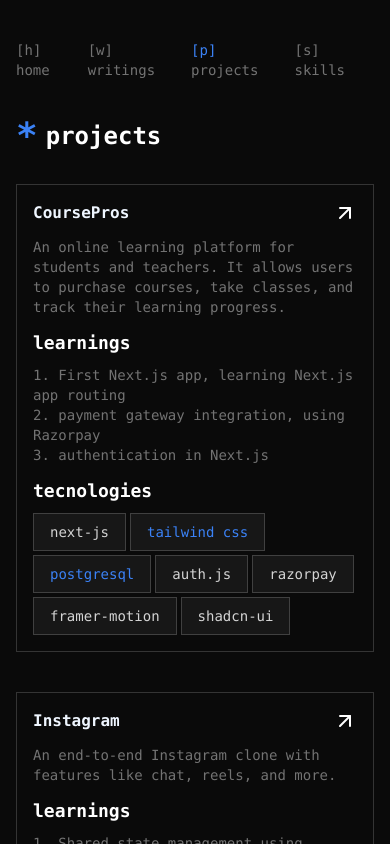
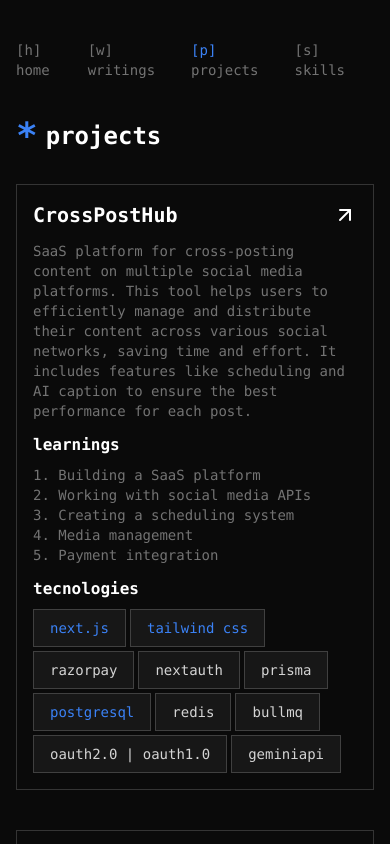
Before and after one commit to hanuchaudhary/PortfolioOg, a Next.js app: page /projects in a window 390 px wide. Shown: the top 844 px of the page. Built offline with nearby package versions, Linux system fonts and the light colour scheme.

Commit message:
Responsive Changes:

```diff
--- a/src/components/Conributions/Contributions.tsx
+++ b/src/components/Conributions/Contributions.tsx
@@ -10,9 +10,9 @@
     <div className="space-y-5">
       <H2Heading>contributions</H2Heading>
       <div className="space-y-5 text-neutral-400">
-        {OpenSourceContributions.map((contribution) => (
+        {OpenSourceContributions.map((contribution,index) => (
           <a
-            key={contribution.id}
+            key={index}
             target="_blank"
             className="transition-colors text-white group"
             href={contribution.link}
--- a/src/components/Projects/CurrentProject.tsx
+++ b/src/components/Projects/CurrentProject.tsx
@@ -2,6 +2,34 @@
 import { H2Heading } from "../H2Heading";
 import { H3Heading } from "../H3Heading";
 import Description from "../Description";
+import { Project } from "@/app/Data/data";
+
+export const currentProject: Project = {
+  id: 69,
+  title: "CrossPostHub",
+  description:
+    "SaaS platform for cross-posting content on multiple social media platforms. This tool helps users to efficiently manage and distribute their content across various social networks, saving time and effort. It includes features like scheduling and AI caption to ensure the best performance for each post.",
+  githubLink: "https://github.com/hanuchaudhary/CrossPostHub.",
+  learnings: [
+    "Building a SaaS platform",
+    "Working with social media APIs",
+    "Creating a scheduling system",
+    "Media management",
+    "Payment integration",
+  ],
+  technologies: [
+    "Next.js",
+    "Tailwind CSS",
+    "Razorpay",
+    "NextAuth",
+    "Prisma",
+    "PostgreSQL",
+    "Redis",
+    "BullMQ",
+    "OAuth2.0 | OAuth1.0",
+    "GeminiAPI",
+  ],
+};
 
 export function CurrentProject() {
   return (
@@ -12,21 +40,15 @@
           <span className="font-semibold text-xl w-full">
             <a
               target="_blank"
-              href="https://crossposthub.vercel.app/"
+              href={currentProject.liveLink || currentProject.githubLink}
               className="hover:text-blue-100 transition-colors"
             >
-              CrossPostHub{" "}
+              {currentProject.title}
             </a>
-            <span className="h-10 w-10 bg-green-400 rounded-full"></span>
+            <span className="h-10 w-10 bg-green-400 rounded-full" />
           </span>
         </H3Heading>
-        <Description>
-          SaaS platform for cross-posting content on multiple social media
-          platforms. This tool helps users to efficiently manage and distribute
-          their content across various social networks, saving time and effort.
-          It includes features like scheduling and AI caption to ensure the best
-          performance for each post.
-        </Description>
+        <Description>{currentProject.description}</Description>
       </div>
     </div>
   );
--- a/src/components/Projects/ProjectCard.tsx
+++ b/src/components/Projects/ProjectCard.tsx
@@ -1,5 +1,4 @@
 import React from "react";
-import { H3Heading } from "../H3Heading";
 import { ArrowUpRight } from "lucide-react";
 import { Project } from "@/app/Data/data";
 import { SkillTag } from "../Skills/SkillTag";
@@ -14,7 +13,7 @@
         rel="noopener noreferrer"
         className="flex items-center justify-between"
       >
-        <H3Heading>{project.title}</H3Heading>
+        <h2 className="md:text-2xl text-xl font-semibold group-hover:text-blue-500 transition-colors duration-300">{project.title}</h2>
         <ArrowUpRight className="w-6 h-6 group-hover:text-blue-500 transition-colors duration-300" />
       </a>
       <Description>
@@ -22,7 +21,7 @@
       </Description>
 
       <div>
-        <h4 className="text-lg font-semibold">learnings</h4>
+        <h4 className="md:text-lg text-base font-semibold">learnings</h4>
         <ul className="mt-2 list-disc list-inside text-muted-foreground">
           {project.learnings?.map((learning, index) => (
             <li className="list-decimal md:text-base text-sm" key={index}>{learning}</li>
@@ -30,7 +29,7 @@
         </ul>
       </div>
       <div>
-        <h4 className="text-lg font-semibold">tecnologies</h4>
+        <h4 className="md:text-lg text-base font-semibold">tecnologies</h4>
         <div className="mt-2 flex flex-wrap gap-1">
           {project.technologies?.map((technology, index) => (
             <SkillTag key={index} skill={technology} />
--- a/src/components/Projects/ProjectPage.tsx
+++ b/src/components/Projects/ProjectPage.tsx
@@ -3,6 +3,7 @@
 import ProjectCard from "./ProjectCard";
 import { projectsData } from "@/app/Data/data";
 import { Star } from "../Star";
+import { currentProject } from "./CurrentProject";
 
 export default function ProjectPage() {
   return (
@@ -12,6 +13,7 @@
         <HyperText>projects</HyperText>
       </div>
       <div className="mt-6 space-y-10">
+        {currentProject && <ProjectCard {...currentProject} />}
         {projectsData.map((project, index) => (
           <ProjectCard key={index} {...project} />
         ))}
--- a/src/components/Projects/ProjectSection.tsx
+++ b/src/components/Projects/ProjectSection.tsx
@@ -10,11 +10,11 @@
     <div className="space-y-5">
       <H2Heading>projects</H2Heading>
       <div className="flex flex-col gap-5">
-        {projectsData.slice(0, 3).map((project) => (
-          <ProjectTile key={project.id} project={project} />
+        {projectsData.slice(0, 3).map((project,index) => (
+          <ProjectTile key={index} project={project} />
         ))}
       </div>
-      <Link href="/projects" className="flex items-center text-lg font-semibold text-blue-500 hover:underline">
+      <Link href="/projects" className="flex items-center text-lg font-semibold text-blue-500 underline">
         View more projects <ArrowUpRight />
       </Link>
     </div>
--- a/src/components/Skills/SkillsPage.tsx
+++ b/src/components/Skills/SkillsPage.tsx
@@ -12,8 +12,8 @@
         <HyperText>skills and technologies</HyperText>
       </div>
       <div className="mt-8 flex flex-wrap gap-1">
-        {skillsData.map((skill) => (
-          <SkillTag key={skill} skill={skill} />
+        {skillsData.map((skill,index) => (
+          <SkillTag key={index} skill={skill} />
         ))}
       </div>
     </div>
```
